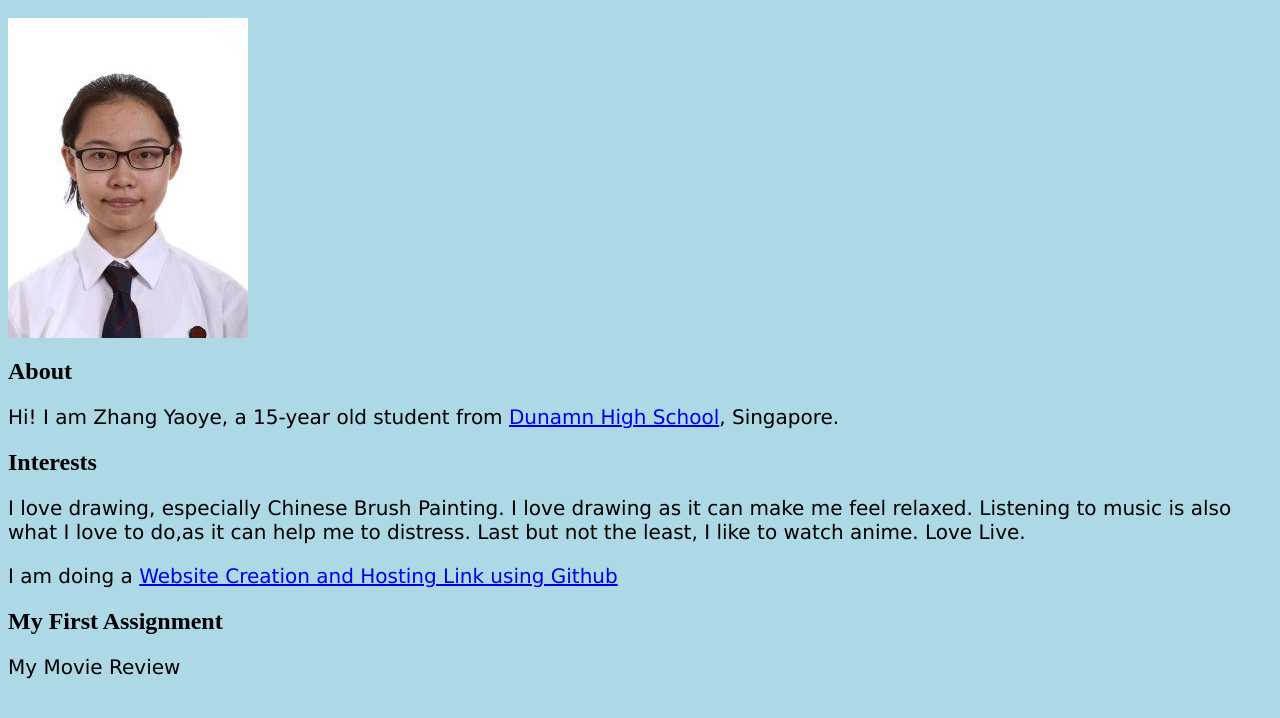
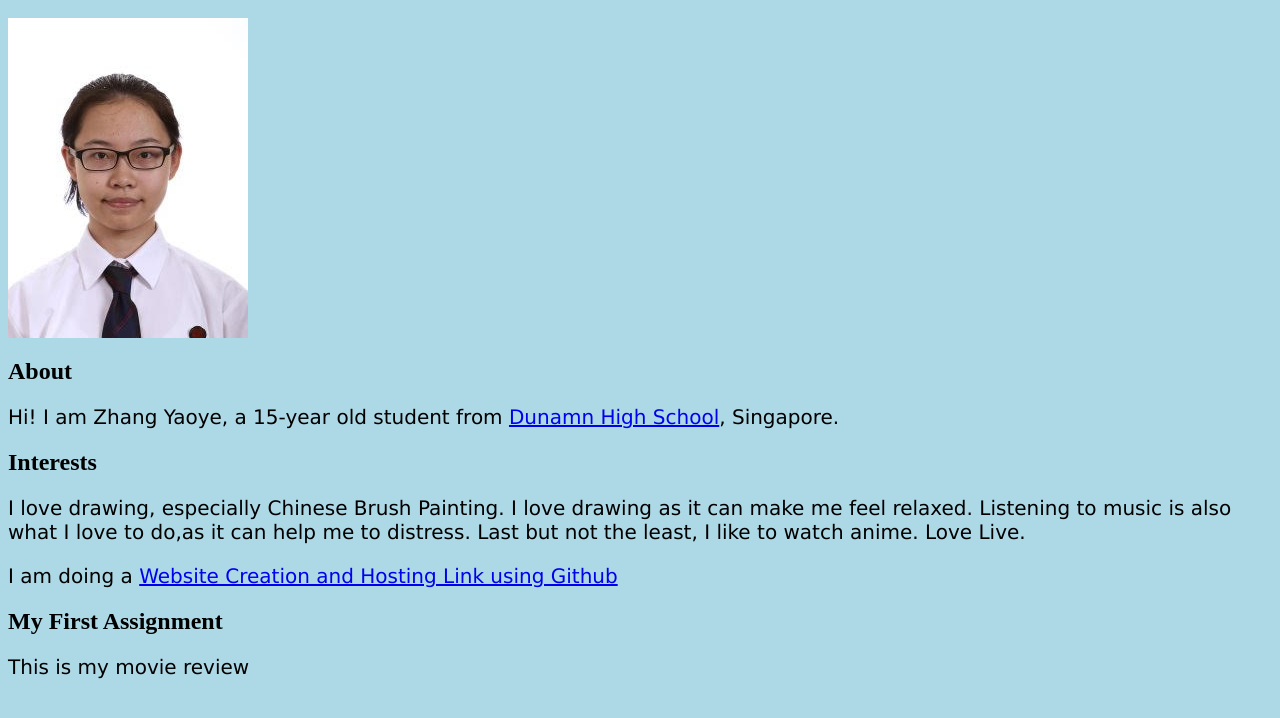
Before and after one commit to dhs17y1czhangyaoye/dhs17y1czhangyaoye.github.io, a plain HTML site: page index.html in a window 1280 px wide. Shown: the part 48-766 px from the top of the page. Drawn offline with Linux system fonts and the light colour scheme.

Commit message:
Update index.html

```diff
--- a/index.html
+++ b/index.html
@@ -13,5 +13,5 @@
    <p>I am doing a <a href="https://docs.google.com/document/d/17-r8xs2gr5bXaZ9AjIhZy6Uxmhb1fXQFwniZAcUqqTY/edit?ts=58f95577">
    Website Creation and Hosting Link using Github</a>
   <h2>My First Assignment</h2>
-  <p>My Movie Review<a herf="dhs17y1czhangyaoye.github.io/pageone.html"></a>
-  </p>
+  <p>This is my <a herf="dhs17y1czhangyaoye.github.io/pageone.html">
+   movie review</a>
```
